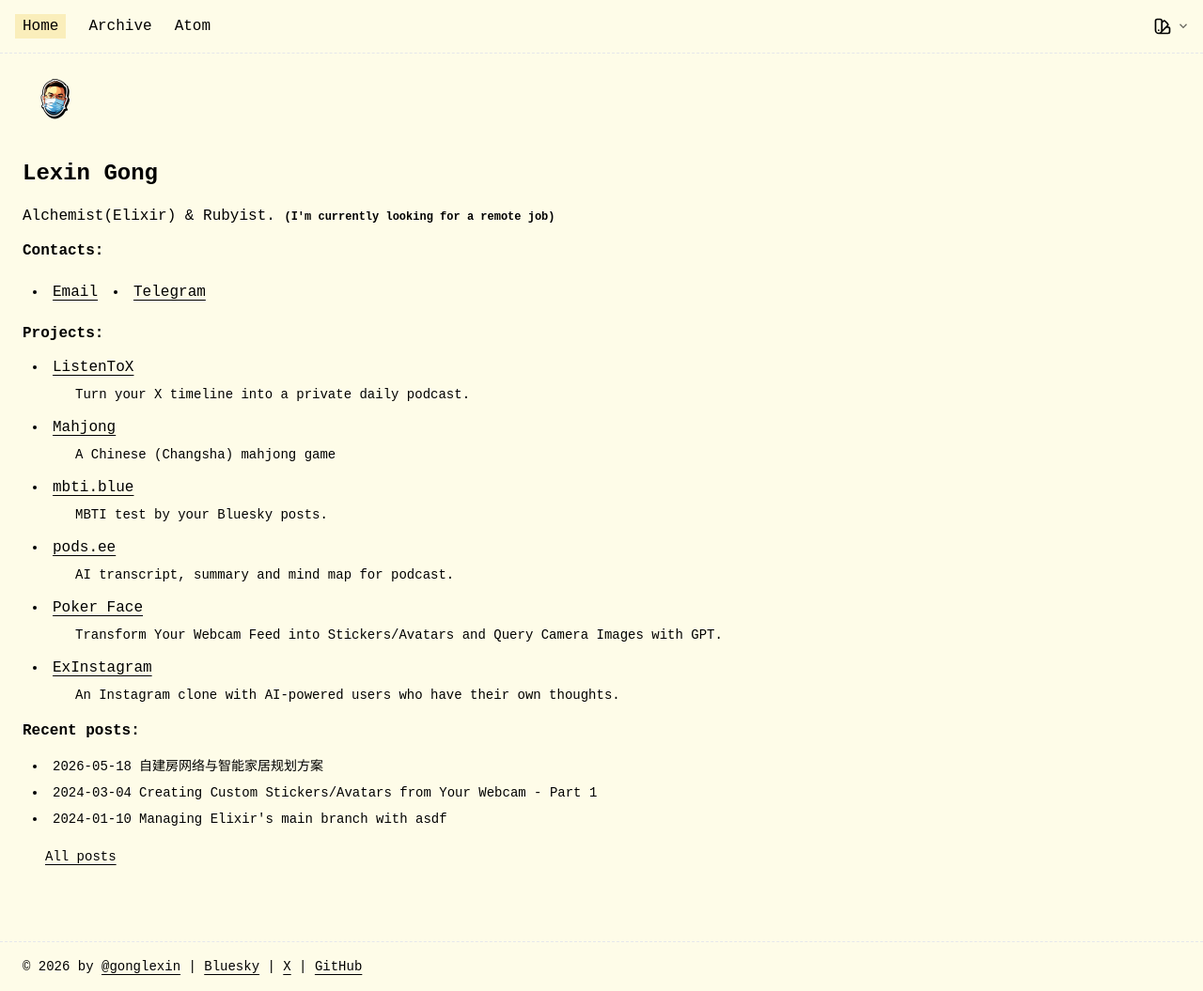
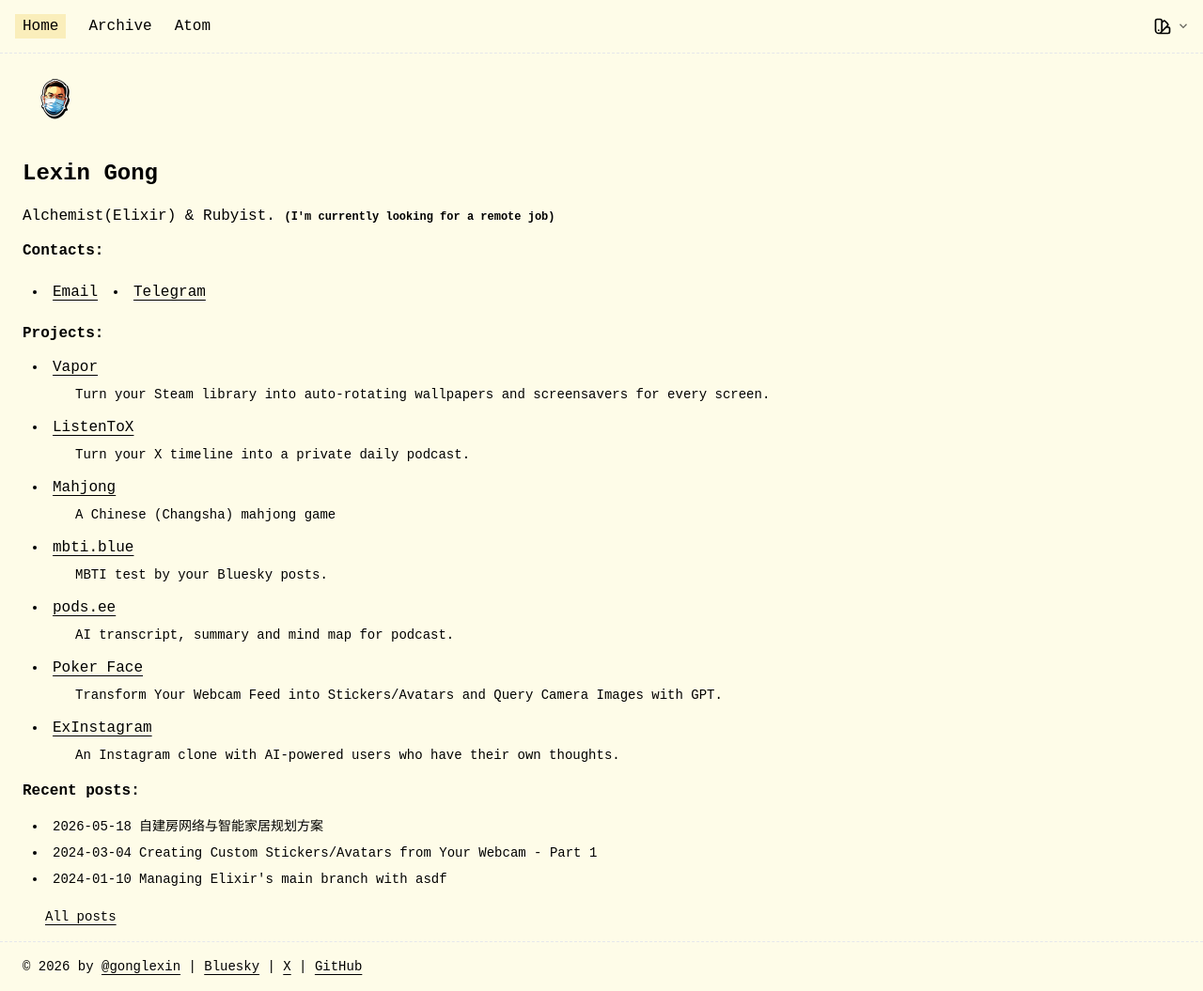
Before and after one commit to gonglexin/gonglexin.github.io, a Jekyll site: the page built from index.html, in a window 1280 px wide and 1055 px high. Shown: the whole window at 94% size. Built offline with Jekyll 4.4.1, drawn with Linux system fonts in a browser that asks for light colours; nearby versions of some CDN libraries; some web fonts are replaced.

Commit message:
chore: add new project: Vapor

```diff
--- a/index.html
+++ b/index.html
@@ -18,6 +18,12 @@
 
   <p class="font-bold">Projects:</p>
   <ul class="list-disc">
+    <li>
+      <a href="https://vaporwalls.com" target="_blank" rel="noopener noreferrer">Vapor</a>
+      <p class="text-sm pl-6">
+        Turn your Steam library into auto-rotating wallpapers and screensavers for every screen.
+      </p>
+    </li>
     <li>
       <a href="https://listentox.com" target="_blank" rel="noopener noreferrer">ListenToX</a>
       <p class="text-sm pl-6">
```
